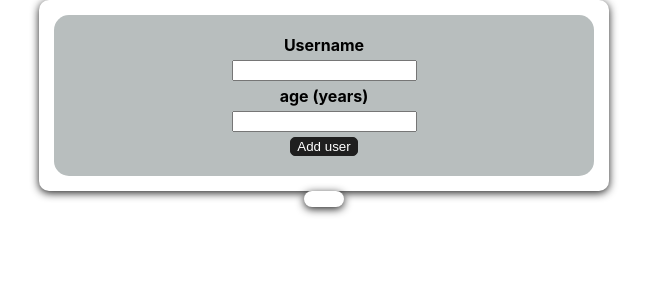
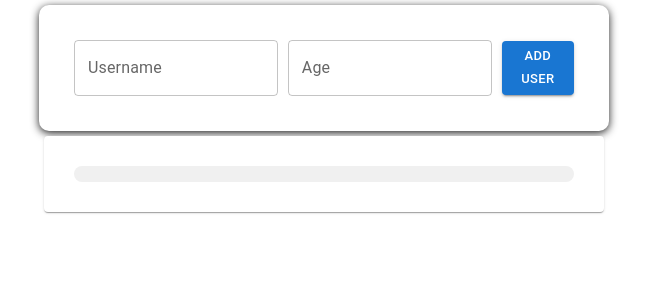
Before and after one commit to ruhollah82/demo-react, a React (Create React App) app: page / in a window 1280 px wide. Shown: the top 300 px of the page, without its empty margins (316-963 px from the left). Built offline with nearby package versions, Linux system fonts and the light colour scheme.

Commit message:
some changes using mui

```diff
--- a/src/App.js
+++ b/src/App.js
@@ -8,7 +8,10 @@ function App() {
 
   const addUserHandler = (userName, userAge) => {
     setUserList((prevUserlist) => {
-      return [...prevUserlist, { name: userName, age: userAge }];
+      return [
+        ...prevUserlist,
+        { name: userName, age: userAge, id: Math.random().toString() },
+      ];
     });
   };
 
--- a/src/components/UI/Card.module.css
+++ b/src/components/UI/Card.module.css
@@ -2,4 +2,5 @@
   background-color: white;
   box-shadow: 0 2px 8px #1f1f1f;
   border-radius: 10px;
+  margin: 5px;
 }
--- /dev/null
+++ b/src/components/UI/ErrorModal.js
@@ -0,0 +1,27 @@
+import React from "react";
+import Button from "@mui/material/Button";
+import Dialog from "@mui/material/Dialog";
+import DialogActions from "@mui/material/DialogActions"; // Add this import
+import DialogContent from "@mui/material/DialogContent";
+import DialogContentText from "@mui/material/DialogContentText";
+import DialogTitle from "@mui/material/DialogTitle";
+
+const ErrorModal = (props) => {
+  return (
+    <Dialog
+      open="true"
+      aria-labelledby="responsive-dialog-title"
+      onClose={props.onConfirm}
+    >
+      <DialogTitle id="responsive-dialog-title">{props.title}</DialogTitle>
+      <DialogContent>
+        <DialogContentText>{props.message}</DialogContentText>
+      </DialogContent>
+      <DialogActions>
+        <Button onClick={props.onConfirm} variant="contained">OK</Button>
+      </DialogActions>
+    </Dialog>
+  );
+};
+
+export default ErrorModal;
--- a/src/components/Users/AddUser.js
+++ b/src/components/Users/AddUser.js
@@ -1,23 +1,40 @@
 import React, { useState } from "react";
-import "./AddUser.css";
 import Card from "../UI/Card";
-import Button from "../UI/Button";
+import Button from "@mui/material/Button";
+import ErrorModal from "../UI/ErrorModal";
+import TextField from "@mui/material/TextField";
+
+import classes from "./AddUser.module.css";
 
 const AddUser = (props) => {
   const [enteredusername, setEnteredUsername] = useState("");
   const [enteredAge, setEnteredAge] = useState("");
+  const [error, setError] = useState();
 
   const AddUserHandler = (event) => {
     event.preventDefault();
-    if (
-      enteredusername.trim().length === 0 ||
-      enteredAge.trim().length === 0 ||
-      +enteredAge < 1
-    ) {
+    if (enteredusername.trim().length === 0) {
+      setError({
+        title: "Invalid input !",
+        message: "Please enter username !",
+      });
+      return;
+    }
+    if (enteredAge.trim().length === 0) {
+      setError({
+        title: "Invalid input !",
+        message: "Please enter Age !",
+      });
+      return;
+    }
+    if (+enteredAge <= 0) {
+      setError({
+        title: "Invalid input !",
+        message: "Age must be a positive number !",
+      });
       return;
     }
 
-    // console.log(enteredusername, enteredAge);
     props.onAddUser(enteredusername, enteredAge);
     setEnteredUsername("");
     setEnteredAge("");
@@ -28,29 +45,42 @@ const AddUser = (props) => {
   const ageChangeHandler = (event) => {
     setEnteredAge(event.target.value);
   };
+  const errorHandler = () => {
+    setError(null);
+  };
 
   return (
-    <Card>
-      <form onSubmit={AddUserHandler} className="userform">
-        <lable htmlFor="username">Username</lable>
-        <input
-          id="username"
-          type="text"
-          className="userInput"
+    <>
+      {error && (
+        <ErrorModal
+          title={error.title}
+          message={error.message}
+          onConfirm={errorHandler}
+        />
+      )}
+      <Card className={classes.card}>
+        <form onSubmit={AddUserHandler} className={classes.userform}>
+          <TextField
+            id="outlined-basic"
+            label="Username"
+            variant="outlined"
+            value={enteredusername}
             onChange={userChangeHandler}
-          value={enteredusername}
           />
-        <lable htmlFor="age">age (years)</lable>
-        <input
-          id="age"
+          <TextField
+            id="outlined-basic"
+            label="Age"
+            variant="outlined"
             type="number"
-          className="userInput"
+            value={enteredAge}
             onChange={ageChangeHandler}
-          value={enteredAge}
           />
-        <Button type="submit">Add user</Button>
+          <Button type="submit" variant="contained" size="small">
+            Add user
+          </Button>
         </form>
       </Card>
+    </>
   );
 };
 
--- a/src/components/Users/AddUser.css
+++ b/src/components/Users/AddUser.module.css
@@ -1,15 +1,17 @@
 .userform {
-  background-color: #b8bebe;
   padding: 20px;
   margin: 15px;
+  gap: 10px;
   border-radius: 15px;
   width: 500px;
   height: fit-content;
   display: flex;
   align-items: center;
-  flex-direction: column;
+  justify-content: center;
   font-weight: bold;
 }
-.userInput {
-  margin: 5px;
-}
+/* .card {
+  display: flex;
+  flex-direction: column;
+  margin: 10px;
+} */
--- a/src/components/Users/UserList.js
+++ b/src/components/Users/UserList.js
@@ -1,17 +1,26 @@
 import React from "react";
 
-import Card from "../UI/Card";
+import classes from "./UserList.module.css";
+import List from "@mui/material/List";
+import ListItem from "@mui/material/ListItem";
+import ListItemText from "@mui/material/ListItemText";
+import { Card, Divider } from "@mui/material";
 
 const UserList = (props) => {
   return (
-    <Card>
-      <ul>
+    <Card className={classes.card}>
+      <List className={classes.ul}>
         {props.users.map((user) => (
-          <li>
-            {user.name} ({user.age} years old)
-          </li>
+          <ListItem key={user.id}>
+            <ListItemText
+              primary={user.name}
+              secondary={
+                <div className={classes.secondary}>{user.age} years old </div>
+              }
+            ></ListItemText>
+          </ListItem>
         ))}
-      </ul>
+      </List>
     </Card>
   );
 };
--- /dev/null
+++ b/src/components/Users/UserList.module.css
@@ -0,0 +1,32 @@
+/* UserList.module.css */
+.ul {
+  padding: 20px;
+  margin: 15px;
+  border-radius: 15px;
+  width: 500px;
+  height: fit-content;
+  display: flex;
+  align-items: center;
+  flex-direction: column;
+  font-weight: bold;
+  list-style: none;
+  background-color: #f0f0f0;
+}
+
+.li {
+  margin: 10px;
+  background-color: #b8bebe;
+  padding: 10px;
+  border-radius: 5px;
+  display: flex;
+  align-items: center;
+  width: max-content;
+}
+
+.secondary {
+  display: inline;
+}
+
+.card {
+  padding: 30px;
+}
```
Also changed, not shown: src/components/UI/ErrorModal.module.css (added, +25 -0 lines). Lines whose indentation alone changed are shown as unchanged.
